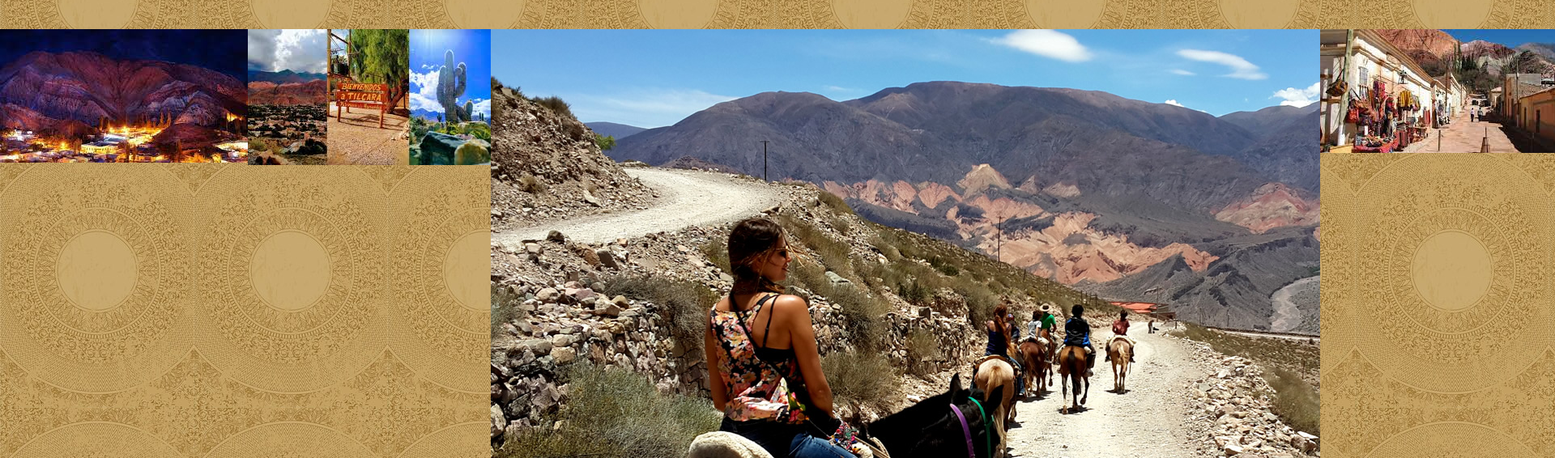
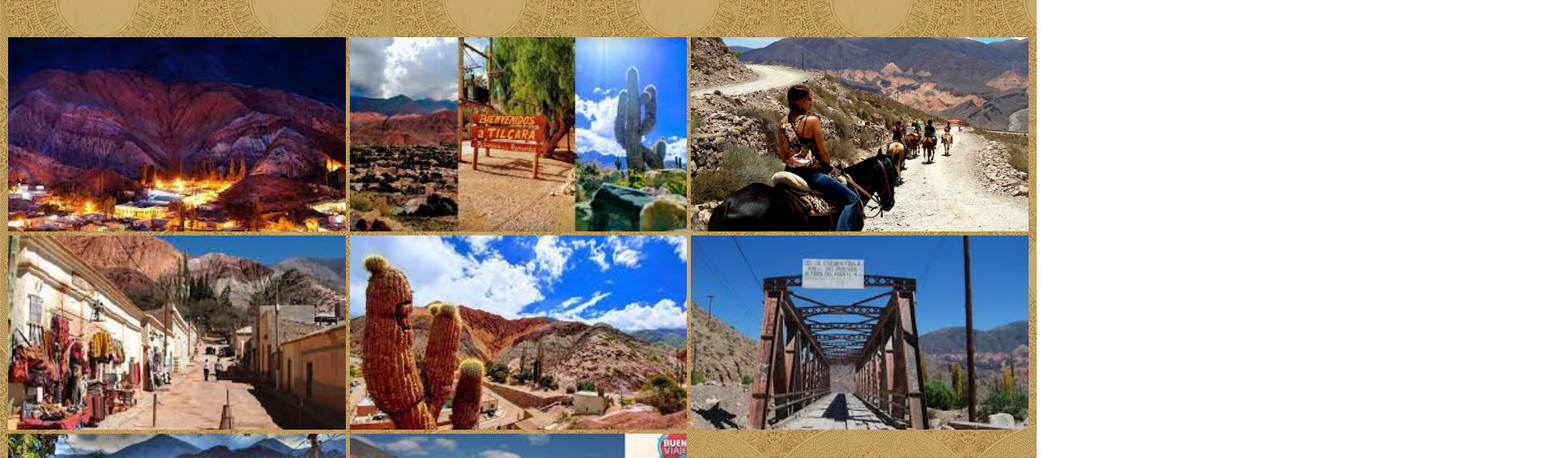
Before and after one commit to alerodriguez1994/norteargentino, a plain HTML site: page paginas/galeria.html in a window 1280 px wide. Shown: the part 172-738 px from the top of the page at 81% size, 1920 px wide, since content can reach past the window. Drawn offline with nearby package versions, Linux system fonts and the light colour scheme.

Commit message:
se puso en grilla las imagenes de la galeria

```diff
--- a/css/style.css
+++ b/css/style.css
@@ -177,12 +177,22 @@ padding: 30px 30px 30px 30px;
 }
 
 .secciongaleria {
-display: flex;
 
 }
 
 .imgaleria {
-   display:flex
+   display:grid;
+   grid-template-columns: repeat(3,1fr);
+   grid-template-rows: 15rem 15rem 15rem;
+   padding: 10px;
+   column-gap: 5px;
+   row-gap: 5px;
+
+}
+.imgaleria div img{
+    width: 100%;
+    height: 100%;
+    object-fit:cover ;
 
 }
 
```
